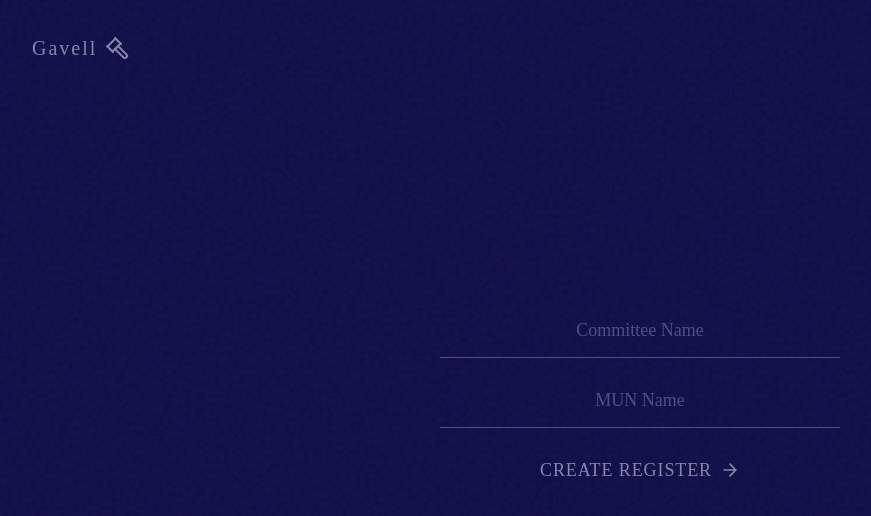
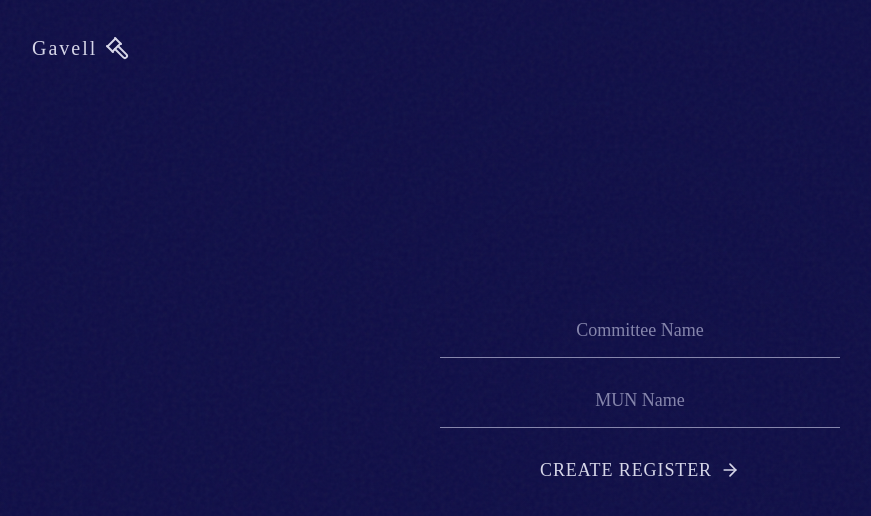
Before and after one commit to Luckshithh/Gavel-MUN, a React (Vite) app: page / in a window 1280 px wide. Shown: the top 516 px of the page, without its empty margins (0-871 px from the left). Built offline with nearby package versions, Linux system fonts and the light colour scheme; no server answers; a web font is replaced by a local one.

Commit message:
chore: brighten text colors for better readability

```diff
--- a/src/index.css
+++ b/src/index.css
@@ -4,12 +4,12 @@
   /* Blue Eclipse Palette */
   --bg-color: #0F0E47;
   --bg-section: #0F0E47;
-  --accent-light: #8686AC;
+  --accent-light: #B5B5D1;
   --accent-mid: #505081;
   --accent-dark: #272757;
 
-  --text-primary: #8686AC; /* Mistan uses a lighter accent for main text to glow */
-  --text-secondary: #505081;
+  --text-primary: #D6D6E8; /* Mistan uses a lighter accent for main text to glow */
+  --text-secondary: #8686AC;
   --text-highlight: #ffffff;
   --border-color: #505081;
 }
```
